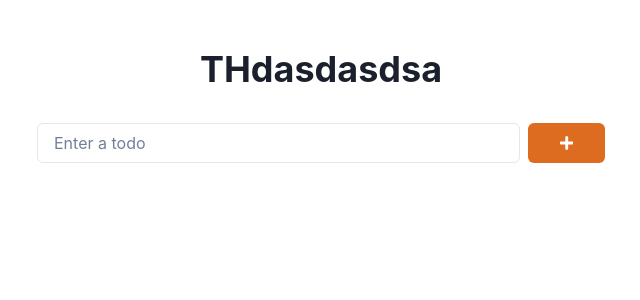
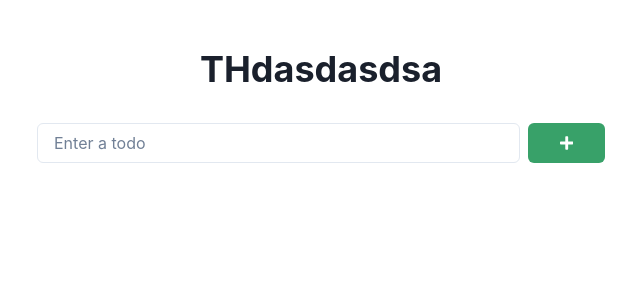
Before and after one commit to GPT-Engineer-App/efficient-tasker, a React (Vite) app: page / in a window 1280 px wide. Shown: the top 300 px of the page, without its empty margins (319-959 px from the left). Built offline with nearby package versions, Linux system fonts and the light colour scheme.

Commit message:
Changed the color scheme of the submit button from orange to green.
Prompt: Change the color of the button to green

```diff
--- a/src/pages/Index.jsx
+++ b/src/pages/Index.jsx
@@ -35,7 +35,7 @@ const Index = () => {
       <form onSubmit={handleSubmit}>
         <HStack>
           <Input placeholder="Enter a todo" value={todo} onChange={(e) => setTodo(e.target.value)} />
-          <Button type="submit" colorScheme="orange" px={8}>
+          <Button type="submit" colorScheme="green" px={8}>
             <FaPlus />
           </Button>
         </HStack>
```
